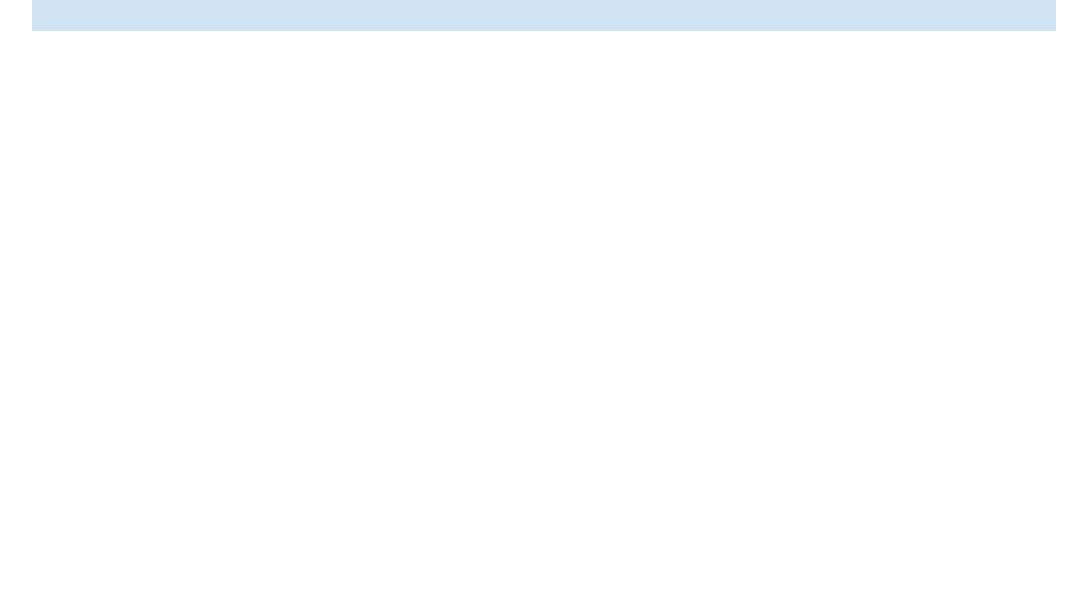
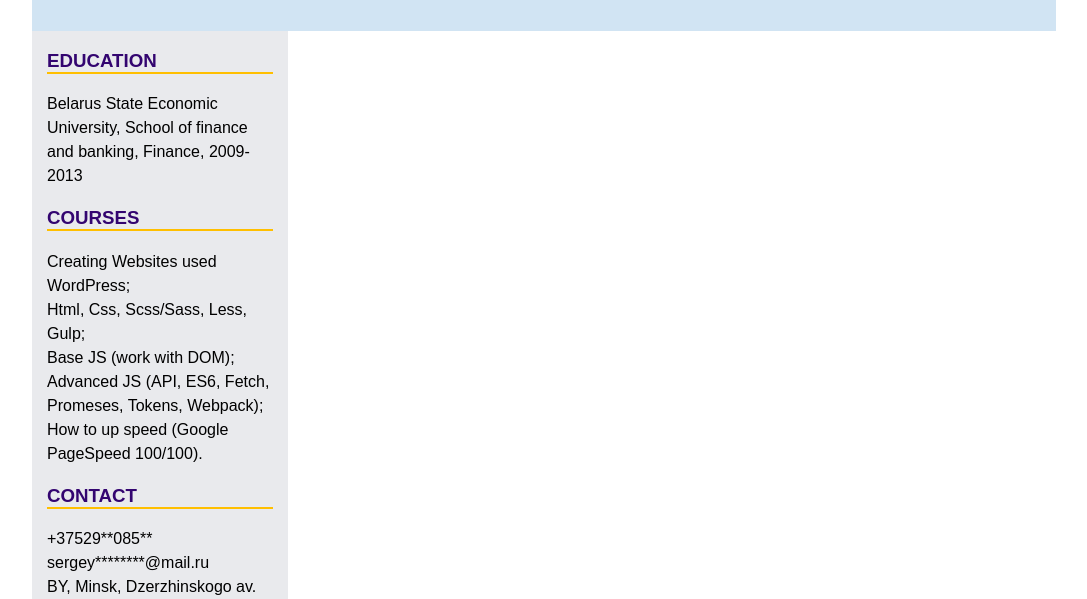
Before and after one commit to gorr2012/rsschool-cv, a plain HTML site: page index.html in a window 1280 px wide. Shown: the part 288-887 px from the top of the page, without its empty margins (96-1183 px from the left). Before the commit the page ends 800 px from the top, so only its background shows below. Drawn offline with Linux system fonts and the light colour scheme.

Commit message:
feat: add Education, Contact

```diff
--- a/index.html
+++ b/index.html
@@ -20,6 +20,30 @@
                 </div>
             </div>
         </header>
+        <main class="main">
+            <div class="main_wrapper">
+                <div class="main_row">
+                    <div class="main_column main_column-left col-3">
+                        <h3>Education</h3>
+                        <p>Belarus State Economic University, School of finance and banking, Finance, 2009-2013</p>
+                        <h3>Courses</h3>
+                        <ul>
+                            <li>Creating Websites used WordPress;</li>
+                            <li>Html, Css, Scss/Sass, Less, Gulp;</li>
+                            <li>Base JS (work with DOM);</li>
+                            <li>Advanced JS (API, ES6, Fetch, Promeses, Tokens, Webpack);</li>
+                            <li>How to up speed (Google PageSpeed 100/100).</li>
+                        </ul>
+                        <h3>Contact</h3>
+                        <ul>
+                            <li>+37529**085**</li>
+                            <li>sergey********@mail.ru</li>
+                            <li>BY, Minsk, Dzerzhinskogo av.</li>
+                        </ul>
+                    </div>
+                </div>
+            </div>
+        </main>
         <link rel="stylesheet" href="style.css" />
     </body>
 </html>
--- a/style.css
+++ b/style.css
@@ -14,6 +14,17 @@ img{
 }
 h1{
     font-size: 48px;
+}
+h3{
+    color: #330570;
+    border-bottom: 2px solid #FFBF00;
+    text-transform: uppercase;
+}
+h4{
+    margin-top: 5px;
+}
+p, li{
+    line-height: 1.5rem;
 }
 .header_wrapper{
     background-color: #a7cce985;
@@ -36,9 +47,13 @@ img{
     padding-left: 15px;
     padding-right: 15px;
 }
+.main_column{
+    padding-left: 30px;
+    padding-right: 30px;
+}
 @media (min-width: 750px){
 
-    .header_wrapper{
+    .header_wrapper,.main_wrapper{
         max-width: 1024px;
         margin: 0 auto;
     }
@@ -50,6 +65,16 @@ img{
     .main_row{
         display: flex;
     }
+    .main_column{
+        padding-left: 15px;
+        padding-right: 15px;
+    }
+    .main_column-left{
+        background-color: #e9eaed;
+    }
+    .col-3{
+        width: calc(100% / 12 * 3 - 30px);
+    }
     .col-4{
         margin: 0 15px;
         width: calc(100% / 12 * 4 - 30px);
@@ -58,4 +83,7 @@ img{
         margin: 0 15px;
         width: calc(100% / 12 * 8 - 30px);
     }
+    .col-9{
+        width: calc(100% / 12 * 9 - 30px);
+    }
 }
```
